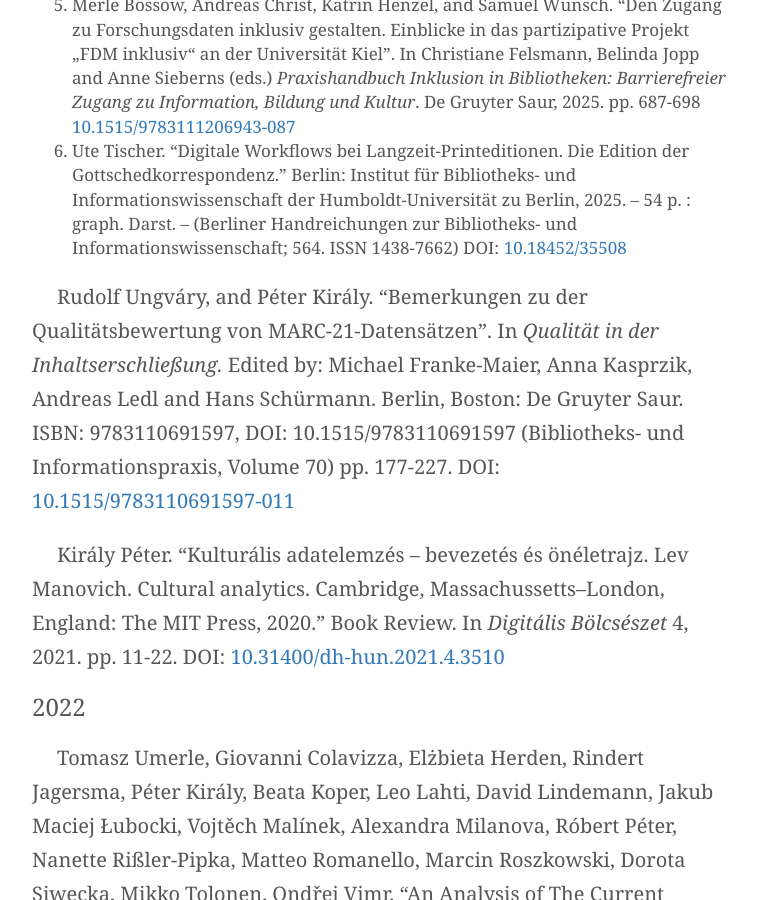
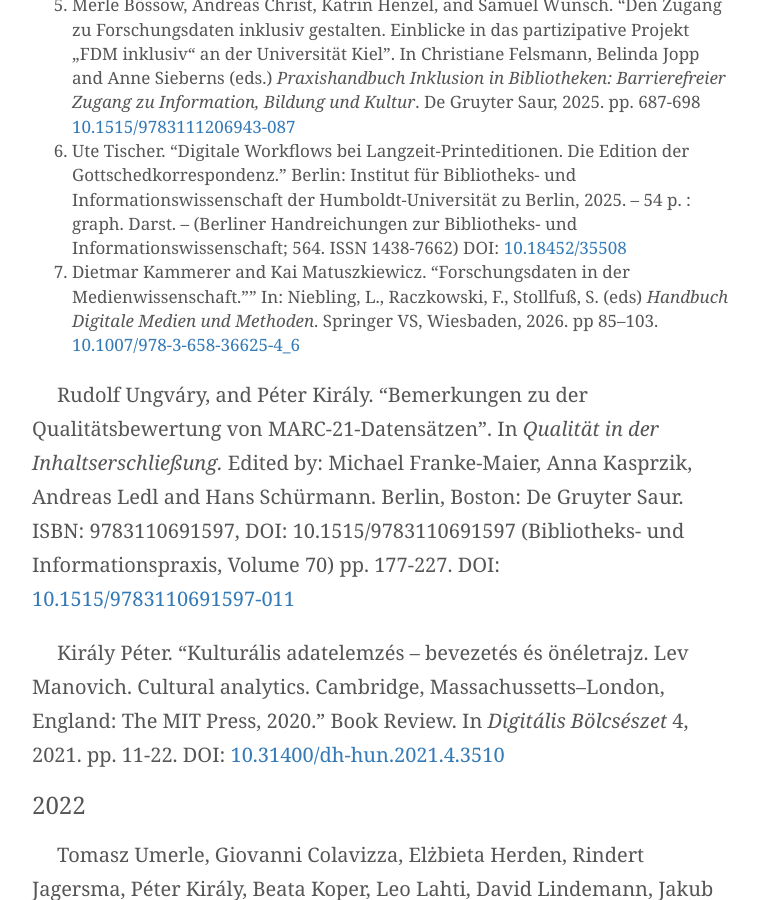
Before and after one commit to pkiraly/pkiraly.github.io, a Jekyll site: the page built from about.md, in a window 1280 px wide and 900 px high, scrolled down 16889 px. Shown: the whole window, without its empty margins (258-1016 px from the left). Built offline with Jekyll 4.4.1, drawn with Linux system fonts in a browser that asks for light colours; nearby versions of some CDN libraries; some web fonts are replaced; comment, search, counter and statistics services are not loaded.

Commit message:
Kammerer-Matuszkiewicz, 2026

```diff
--- a/about.md
+++ b/about.md
@@ -231,6 +231,7 @@
 4. Philipp Hegel, Melanie Seltmann and Helmut W. Klug. "Forschungsdatenmanagement". In: KONDE Weißbuch. Hrsg. v. Selina Galka und Helmut W. Klug unter Mitarbeit von Susanne Höfer im Projekt "Enlarging 'Weißbuch Digitale Edition'". 2024. pp. 1-5. Handle: [11471/562.50.293](https://hdl.handle.net/11471/562.50.293)
 5. Merle Bössow, Andreas Christ, Katrin Henzel, and Samuel Wunsch. "Den Zugang zu Forschungsdaten inklusiv gestalten. Einblicke in das partizipative Projekt „FDM inklusiv“ an der Universität Kiel". In Christiane Felsmann, Belinda Jopp and Anne Sieberns (eds.) _Praxishandbuch Inklusion in Bibliotheken: Barrierefreier Zugang zu Information, Bildung und Kultur_. De Gruyter Saur, 2025. pp. 687-698 [10.1515/9783111206943-087](https://doi.org/10.1515/9783111206943-087)
 6. Ute Tischer. "Digitale Workflows bei Langzeit-Printeditionen. Die Edition der Gottschedkorrespondenz." Berlin: Institut für Bibliotheks- und Informationswissenschaft der Humboldt-Universität zu Berlin, 2025. – 54 p. : graph. Darst. – (Berliner Handreichungen zur Bibliotheks- und Informationswissenschaft; 564. ISSN 1438-7662) DOI: [10.18452/35508](https://doi.org/10.18452/35508)
+7. Dietmar Kammerer and Kai Matuszkiewicz. "Forschungsdaten in der Medienwissenschaft."" In: Niebling, L., Raczkowski, F., Stollfuß, S. (eds) _Handbuch Digitale Medien und Methoden_. Springer VS, Wiesbaden, 2026. pp 85–103. [10.1007/978-3-658-36625-4_6](https://doi.org/10.1007/978-3-658-36625-4_6)
 
 Rudolf Ungváry, and Péter Király. "Bemerkungen zu der Qualitätsbewertung von MARC-21-Datensätzen". In _Qualität in der Inhaltserschließung._ Edited by: Michael Franke-Maier, Anna Kasprzik, Andreas Ledl and Hans Schürmann. Berlin, Boston: De Gruyter Saur. ISBN: 9783110691597, DOI: 10.1515/9783110691597 (Bibliotheks- und Informationspraxis, Volume 70) pp. 177-227. DOI: [10.1515/9783110691597-011](https://doi.org/10.1515/9783110691597-011)
 
```
